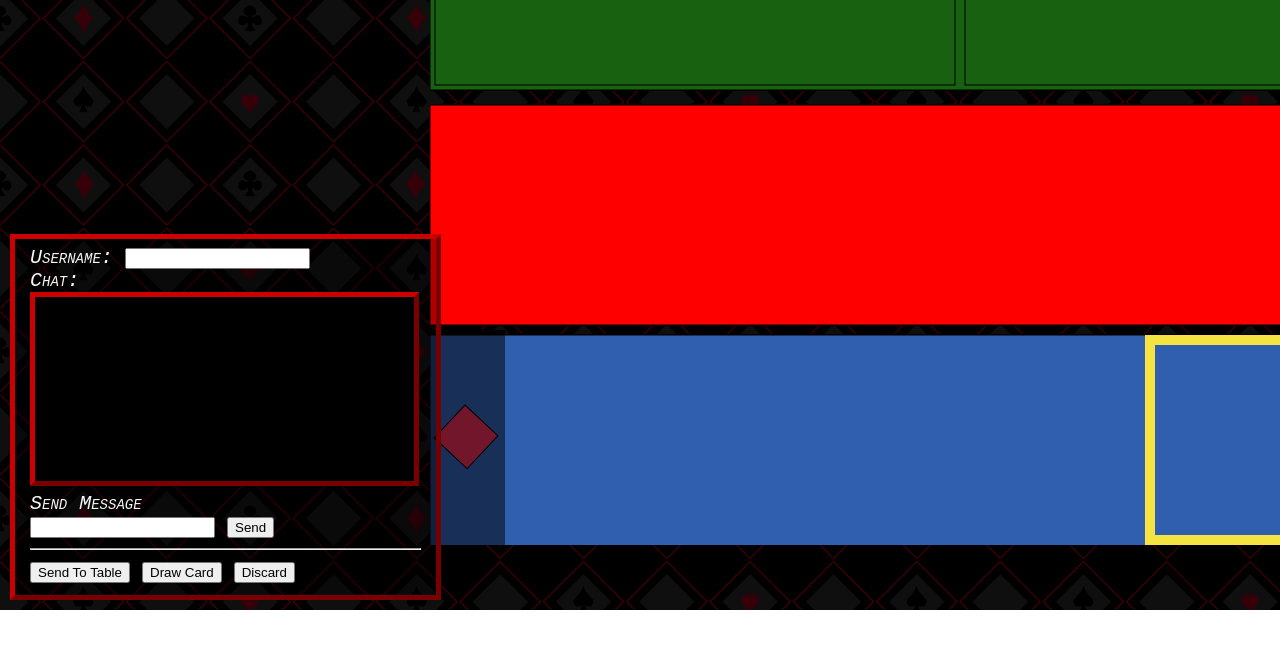
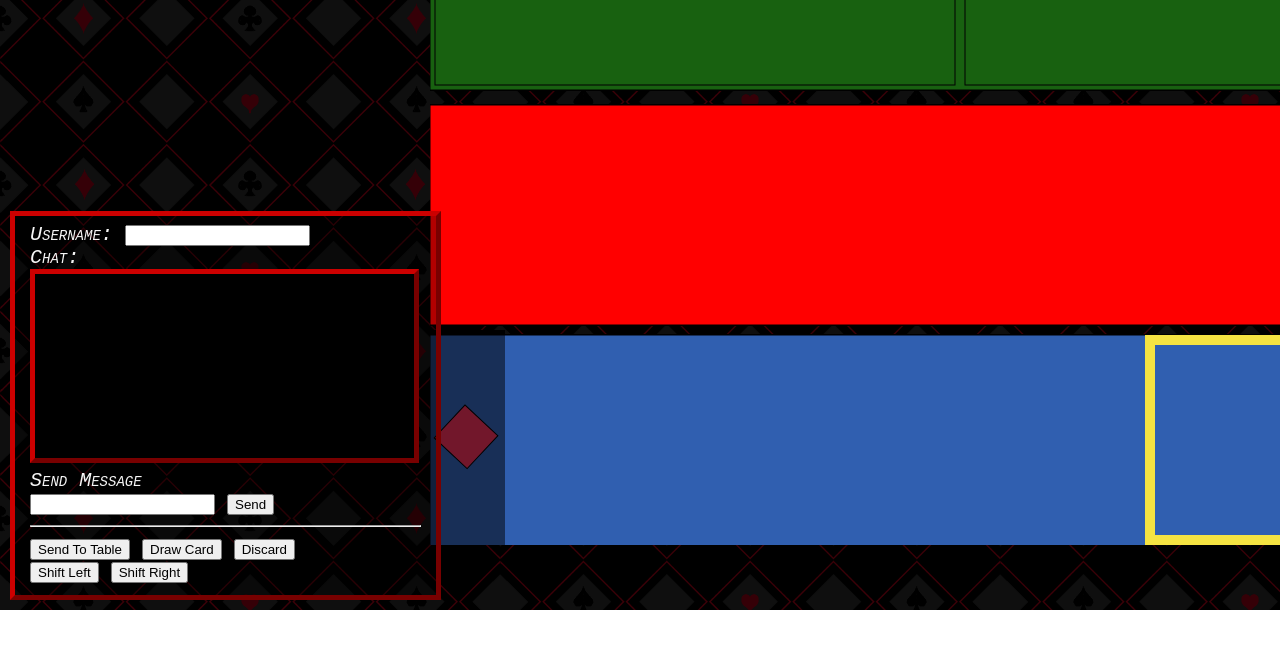
Before and after one commit to MirrorCub3/CardWebApp, a website: page public/views/player.html in a window 1280 px wide. Shown: the part 190-838 px from the top of the page. Drawn offline with nearby package versions, Linux system fonts and the light colour scheme; files that its build step writes are made by us from their sources; no server answers; files whose address does not match are found by name.

Commit message:
Update player.html

```diff
--- a/public/views/player.html
+++ b/public/views/player.html
@@ -31,6 +31,11 @@
               <input id="main" type= "button" value="Draw Card" title= "Draw one card" onClick = "DrawCard()">
               <input id="discard" type= "button" value="Discard" title= "Discard Currently Selected Card" onClick = "Discard()">
           </div>
+         <div id = "shiftButtons">
+            <input id="shiftLeft" type= "button" value="Shift Left" title= "Shift Left" onClick = "shiftLeft()" >
+            <input id="shiftRight" type= "button" value="Shift Right" title= "Shift Right" onClick = "shiftRight()" >
+
+          </div>
       </div>
     </section>
       <script src="js/player.js"></script>
```
